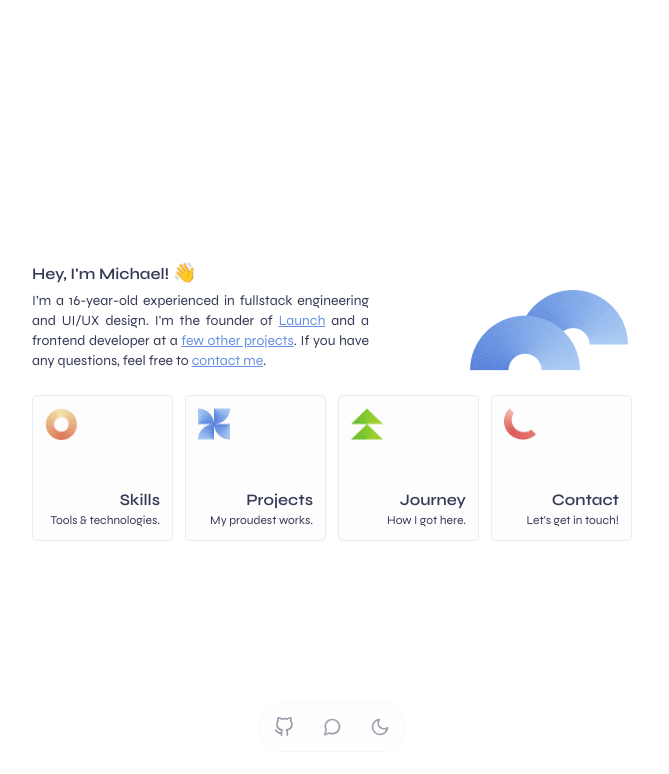
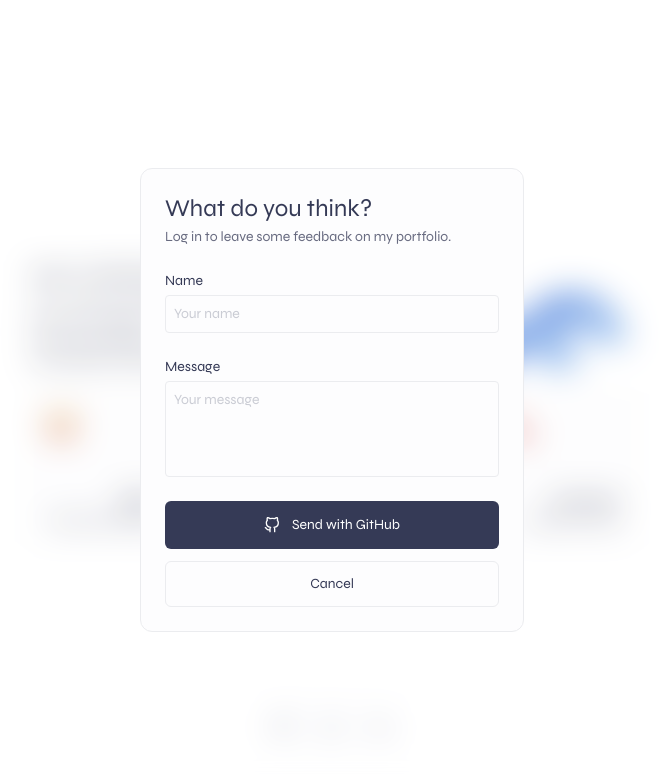
Before and after one commit to MMMJB/go-next-portfolio, a Next.js app: page / in a window 1280 px wide. Both pictures are taken after a click on the button 640 px from the left and 727 px from the top of the page. Shown: the top 774 px of the page, without its empty margins (308-977 px from the left). Built offline with nearby package versions, Linux system fonts and the light colour scheme; no server answers.

Commit message:
feedback form ui

```diff
--- a/src/app/globals.css
+++ b/src/app/globals.css
@@ -25,6 +25,11 @@
   .number {
     font-feature-settings: "tnum";
   }
+
+  input,
+  textarea {
+    @apply appearance-none bg-transparent;
+  }
 }
 
 @layer utilities {
--- /dev/null
+++ b/src/components/FeedbackPopup.tsx
@@ -0,0 +1,73 @@
+"use client";
+
+import { useState } from "react";
+
+import { GitHub } from "react-feather";
+
+export default function FeedbackPopup({
+  onSubmit,
+  onCancel,
+  className,
+}: {
+  onSubmit: (name: string, message: string) => void;
+  onCancel: () => void;
+  className?: string;
+}) {
+  const [name, setName] = useState("");
+  const [message, setMessage] = useState("");
+
+  return (
+    <form
+      onSubmit={() => onSubmit(name, message)}
+      className={`border-card-light-border dark:border-card-dark-border flex w-full max-w-96 flex-col gap-6 rounded-xl border bg-card-light p-6 text-sm dark:bg-card-dark ${className}`}
+    >
+      <hgroup className="flex flex-col gap-0.5">
+        <h2 className="text-2xl font-medium">What do you think?</h2>
+        <p className="text-text-light/75 dark:text-text-dark/75">
+          Log in to leave some feedback on my portfolio.
+        </p>
+      </hgroup>
+      <div className="flex flex-col gap-1">
+        <label className="font-medium" htmlFor="name">
+          Name
+        </label>
+        <input
+          className="border-card-light-border dark:border-card-dark-border rounded border p-2 placeholder:text-text-light/25 focus:outline-none focus:ring-2 dark:placeholder:text-text-dark/25"
+          id="name"
+          type="text"
+          placeholder="Your name"
+          value={name}
+          onChange={(e) => setName(e.target.value)}
+        />
+      </div>
+      <div className="flex flex-col gap-1">
+        <label className="font-medium" htmlFor="message">
+          Message
+        </label>
+        <textarea
+          className="border-card-light-border dark:border-card-dark-border h-24 resize-none rounded border p-2 placeholder:text-text-light/25 focus:outline-none focus:ring-2 dark:placeholder:text-text-dark/25"
+          id="message"
+          placeholder="Your message"
+          value={message}
+          onChange={(e) => setMessage(e.target.value)}
+        />
+      </div>
+      <div className="flex flex-col gap-3">
+        <button
+          type="submit"
+          className="flex items-center justify-center gap-3 rounded-md bg-text-light p-[14px] font-medium text-white transition-transform hover:translate-y-0.5 dark:bg-text-dark dark:text-text-light"
+        >
+          <GitHub size={16} />
+          <span>Send with GitHub</span>
+        </button>
+        <button
+          type="button"
+          className="border-card-light-border dark:border-card-dark-border rounded-md border p-3 text-center transition-transform hover:translate-y-0.5"
+          onClick={onCancel}
+        >
+          Cancel
+        </button>
+      </div>
+    </form>
+  );
+}
--- a/src/components/Toolbar.tsx
+++ b/src/components/Toolbar.tsx
@@ -1,12 +1,20 @@
+"use client";
+
+import { useState } from "react";
+
 import { MessageCircle, GitHub } from "react-feather";
 import DarkModeToggle from "./DarkModeToggle";
+import FeedbackPopup from "./FeedbackPopup";
 
 function ToolbarItem({ children }: { children: React.ReactNode }) {
   return <li className="grid h-12 w-12 place-items-center">{children}</li>;
 }
 
 export default function Toolbar() {
+  const [feedbackPopupVisible, setFeedbackPopupVisible] = useState(false);
+
   return (
+    <>
       <ul className="border-card-light-border collision dark:border-card-dark-border fixed bottom-8 flex rounded-full border bg-card-light opacity-50 transition-opacity hover:opacity-100 dark:bg-card-dark sm:bottom-12">
         <ToolbarItem>
           <a href="https://github.com/MMMJB/go-next-portfolio">
@@ -14,7 +22,10 @@ export default function Toolbar() {
           </a>
         </ToolbarItem>
         <ToolbarItem>
-        <button className="animate-wave">
+          <button
+            onClick={() => setFeedbackPopupVisible(true)}
+            className="animate-wave"
+          >
             <MessageCircle size={20} />
           </button>
         </ToolbarItem>
@@ -22,5 +33,16 @@ export default function Toolbar() {
           <DarkModeToggle />
         </ToolbarItem>
       </ul>
+      <div
+        className={`${feedbackPopupVisible ? "opacity-100 backdrop-blur-lg" : "pointer-events-none opacity-0 backdrop-blur-none"} fixed inset-0 z-50 grid h-screen w-screen place-items-center bg-white/10 transition-all duration-300 ease-out dark:bg-text-light/10`}
+      >
+        <FeedbackPopup
+          onSubmit={(name, message) => {
+            console.log(name, message);
+          }}
+          onCancel={() => setFeedbackPopupVisible(false)}
+        />
+      </div>
+    </>
   );
 }
```
Lines whose indentation alone changed are shown as unchanged.
